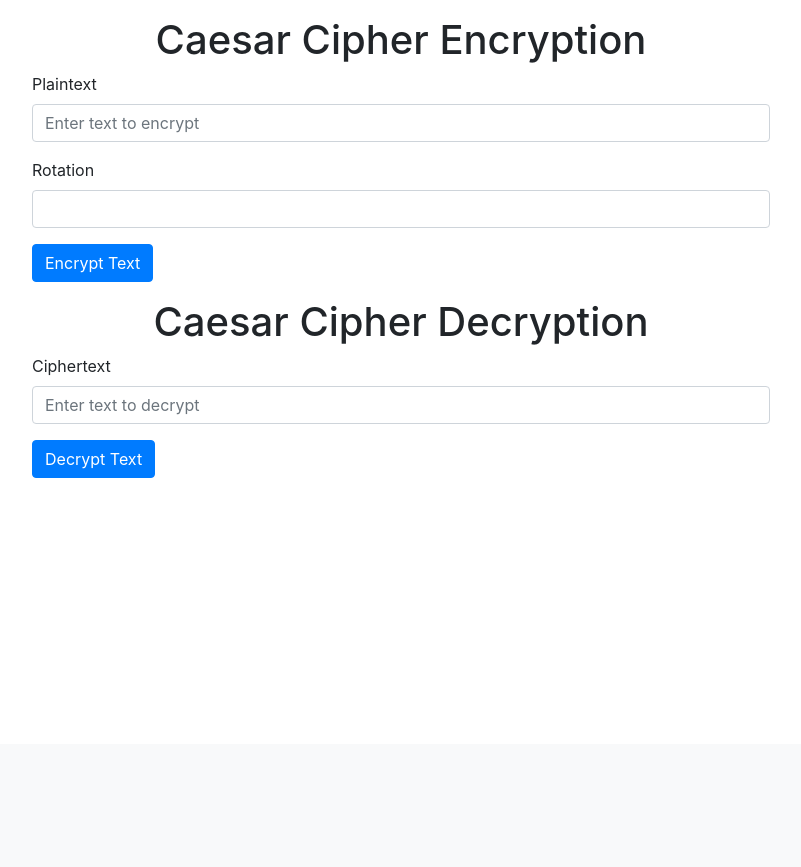
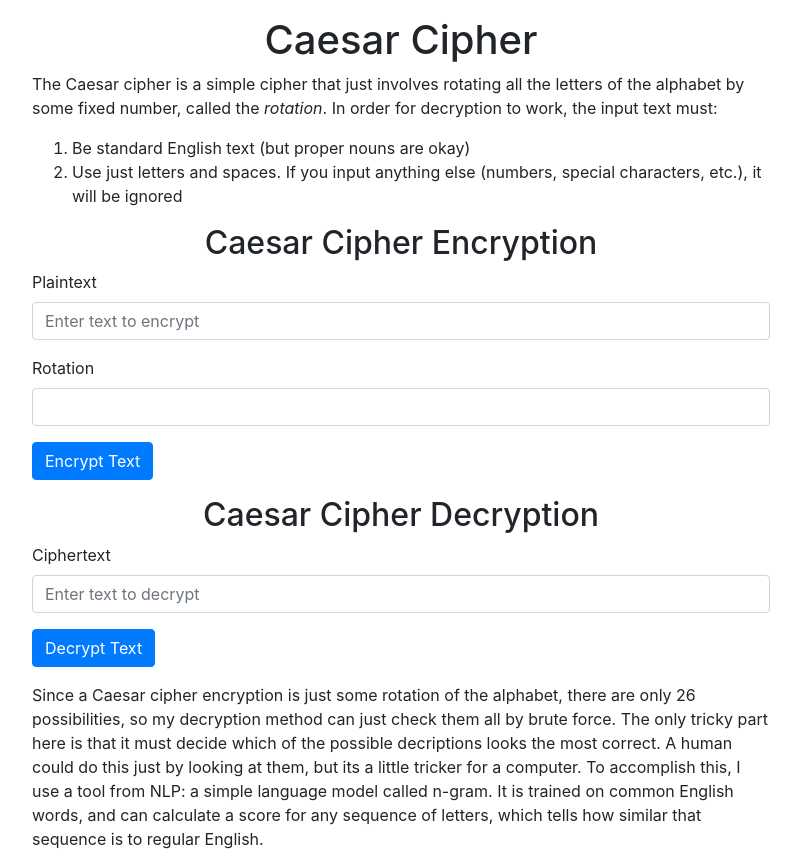
Before and after one commit to christian-doucette/code_breaker, a Flask app: page /caesar in a window 1280 px wide. Shown: the part 56-923 px from the top of the page, without its empty margins (239-1040 px from the left). Before the commit the page ends 534 px from the top, so only its background shows below. Run offline with Flask 2, Linux system fonts and the light colour scheme; parts of the project's set-up code (start-up, migrations or seed data) failed here and were passed over; some libraries are stand-ins or nearby versions.

Commit message:
added explanation text to caesar cipher page

```diff
--- a/templates/caesar_page.html
+++ b/templates/caesar_page.html
@@ -4,7 +4,19 @@
 {% block title  %}Caesar{% endblock %}
 
 {% block content %}
-<h1 style="text-align:center"> Caesar Cipher Encryption</h1>
+
+<h1 style="text-align:center"> Caesar Cipher</h1>
+<p>The Caesar cipher is a simple cipher that just involves rotating all the letters of the alphabet by some fixed number, called the <i>rotation</i>.
+   In order for decryption to work, the input text must:
+   <ol>
+    <li>Be standard English text (but proper nouns are okay)</li>
+    <li>Use just letters and spaces. If you input anything else (numbers, special characters, etc.), it will be ignored</li>
+  </ol>
+</p>
+
+
+
+<h2 style="text-align:center">Caesar Cipher Encryption</h2>
 <!--
 <form >
     <input autocomplete="off" type="text" name="input_text"  required>
@@ -16,7 +28,7 @@
 <form action="/caesar/encrypt" method="post">
   <div class="form-group">
     <label for="input_text">Plaintext</label>
-    <input type="text" class="form-control" id="input_text" name="input_text" placeholder="Enter text to encrypt">
+    <input type="text" class="form-control" id="input_text" name="input_text" placeholder="Enter text to encrypt" autocomplete="off">
   </div>
   <div class="form-group">
     <label for="input_rot">Rotation</label>
@@ -29,13 +41,13 @@
   <p> Encrypted Text: </p> <p> {{ encrypted_text }} </p>
 {% endif %}
 
-<h1 style="text-align:center"> Caesar Cipher Decryption</h1>
+<h2 style="text-align:center">Caesar Cipher Decryption</h2>
 
 
 <form action="/caesar/decrypt" method="post">
   <div class="form-group">
     <label for="input_text">Ciphertext</label>
-    <input type="text" class="form-control" id="input_text" name="input_text" placeholder="Enter text to decrypt">
+    <input type="text" class="form-control" id="input_text" name="input_text" placeholder="Enter text to decrypt" autocomplete="off">
   </div>
   <button type="submit" class="btn btn-primary mb-3">Decrypt Text</button>
 </form>
@@ -46,5 +58,9 @@
   <p> Decrypted Text: </p> <p> {{ decrypted_text }} </p>
 {% endif %}
 
-
+<p>Since a Caesar cipher encryption is just some rotation of the alphabet, there are only 26 possibilities, so my decryption method can just check them all by brute force.
+  The only tricky part here is that it must decide which of the possible decriptions looks the most correct. A human could do this just by looking at them, but its a little tricker for a computer.
+  To accomplish this, I use a tool from NLP: a simple language model called n-gram.
+  It is trained on common English words, and can calculate a score for any sequence of letters, which tells how similar that sequence is to regular English.
+</p>
 {% endblock %}
```
